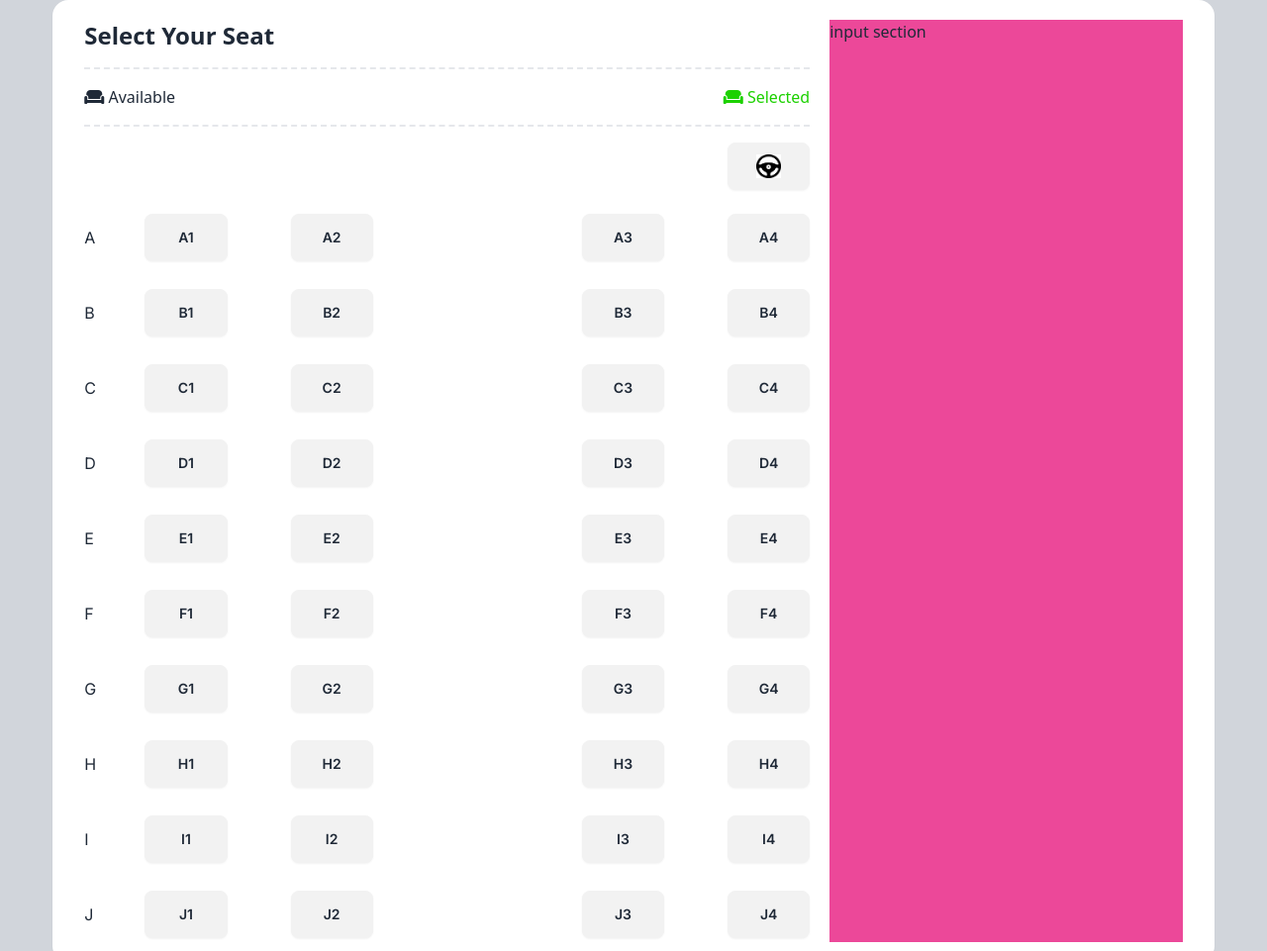
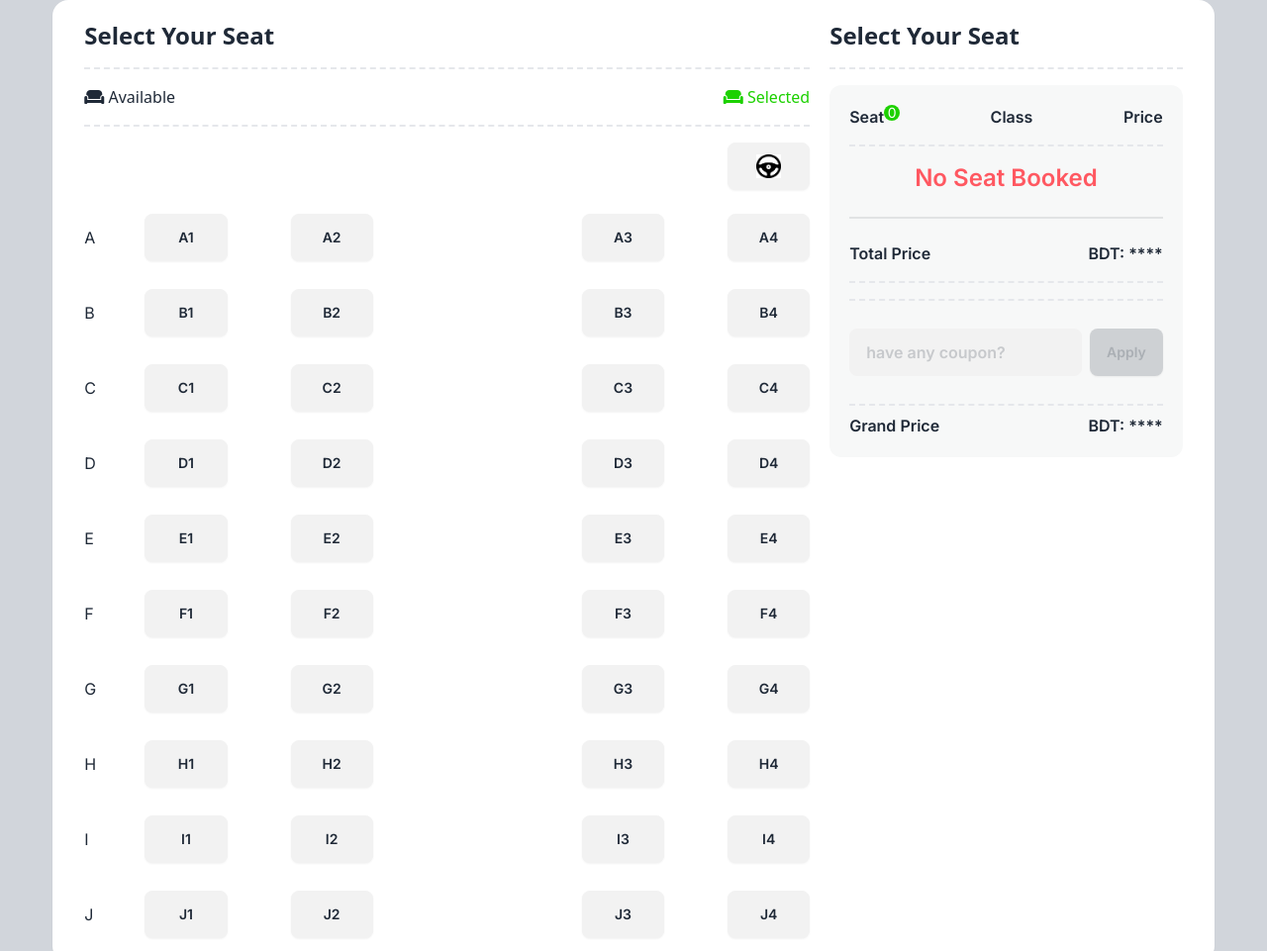
Before and after one commit to Biswa-Mitra-Barua/online-ticketing-with-dom, a plain HTML site: page index.html in a window 1280 px wide. Shown: the top 961 px of the page at 99% size. Drawn offline with nearby package versions, Linux system fonts and the light colour scheme.

Commit message:
continuing the booking and price part

```diff
--- a/index.html
+++ b/index.html
@@ -60,6 +60,7 @@
                 </div>
                 <div class="border-b-2 border-dashed my-4"></div>
                 <section class="grid grid-cols-12 gap-y-5 font-Inter">
+                    <!-- seat plan section start -->
                     <!-- front driver seat -->
                     <p class="col-span-1"></p>
                     <div class="col-span-11">
@@ -162,13 +163,51 @@
                     </div>
                 </section>
             </div>
-            <div class="bg-pink-500 col-span-1">input section</div>
-            <!-- seat couch section start -->
+            <div class="col-span-1">
+                <div>
+                    <h2 class="text-2xl font-semibold">Select Your Seat</h2>
+                </div>
+                <div class="border-b-2 border-dashed my-4"></div>
+                <section class="font-Inter">
+                    <div class="bg-[#F7F8F8] p-5 rounded-xl">
+                        <h3 class="flex justify-between font-semibold">
+                            <p class="flex">
+                                <span>Seat</span>
+                                <span class="bg-primary text-white font-normal w-4 h-4 p-2 rounded-full text-sm flex justify-center items-center">0</span></p>
+                            <p>Class</p>
+                            <p>Price</p>
+                        </h3>
+                        <div class="border-b-2 border-dashed my-4"></div>
+                        <ul class="space-y-5">
+                            <h3 class="text-error font-semibold text-center capitalize text-2xl">No Seat Booked</h3>
+                        </ul>
+                        <div class="divider"></div>
+                        <div class="text-normal font-semibold flex justify-between">
+                            <p>Total Price</p>
+                            <p>
+                                <span>BDT:</span>
+                                <span>****</span>
+                            </p>
+                        </div>
+                        <div class="border-b-2 border-dashed my-4"></div>
+                        <div class="flex items-center justify-between gap-2 border-y-2 py-2 my-2 border-dashed text-lg font-semibold">
+                            <input type="text" disabled class="input input-primary border-primary my-5 w-full" placeholder="have any coupon?">
+                            <button disabled class="btn bg-primary text-white">Apply</button>
+                        </div>
+                        <div class="text-normal font-semibold flex justify-between">
+                            <p>Grand Price</p>
+                            <p>
+                                <span>BDT:</span>
+                                <span>****</span>
+                            </p>
+                        </div>
+                    </div>
+                </section>
+
+            </div>
 
         </section>
     </main>
-
-
 
     <script src="app.js"></script>
 </body>
```
